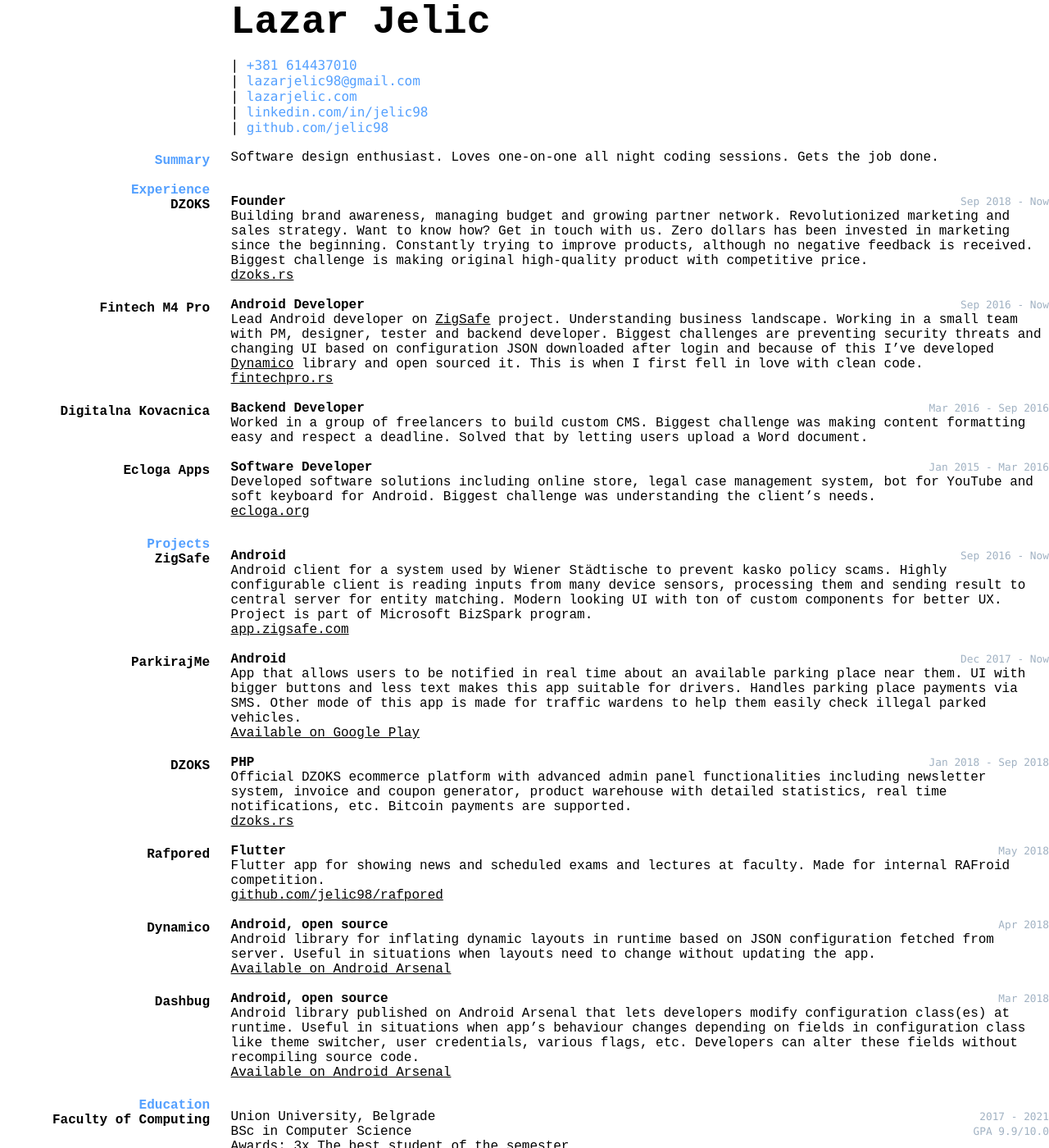
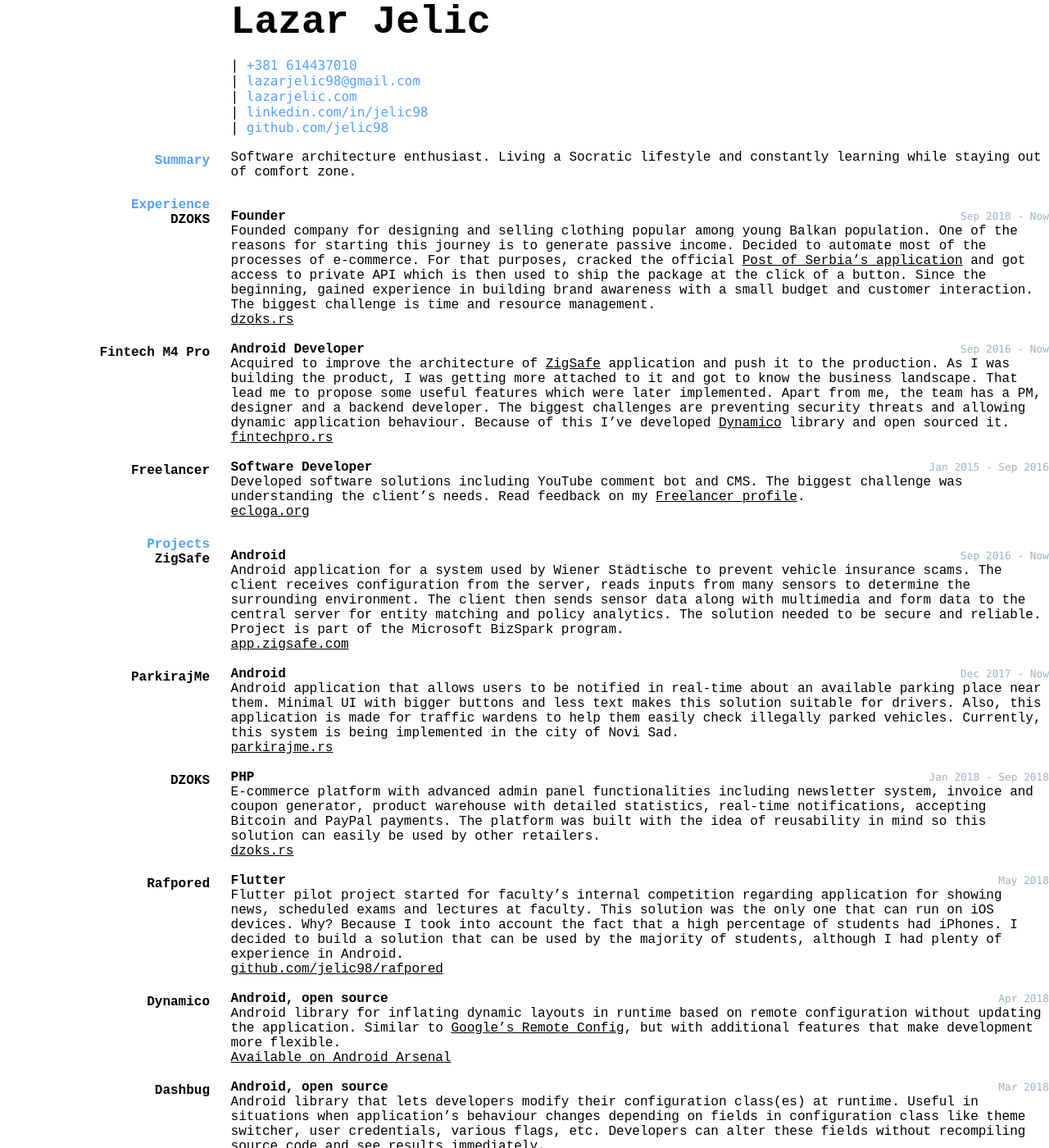
Before and after one commit to jelic98/cv, a Jekyll site: the page built from index.md, in a window 1280 px wide and 1400 px high. Shown: the whole window at 82% size. Built offline with Jekyll 4.4.1, drawn with Linux system fonts in a browser that asks for light colours; our own code applies the rules of GitHub Pages for plain Markdown files; some of the changed text lies outside the part shown.

Commit message:
Detailed descriptions of experiences and projects

```diff
--- a/index.md
+++ b/index.md
@@ -5,9 +5,9 @@ layout: cv
 
 <div id="webaddress">
 	<div>
-		| <a href="tel:+381 614437010">+381 614437010</a>
+		| <a href="tel:+381614437010">+381 614437010</a>
 		<br/>
-		| <a href="mailto:lazarjelic98@gmail.com?subject=Beer?">lazarjelic98@gmail.com</a>
+		| <a href="mailto:lazarjelic98@gmail.com">lazarjelic98@gmail.com</a>
 		<br/>
 		| <a href="https://www.lazarjelic.com">lazarjelic.com</a>
 		<br/>
@@ -18,7 +18,8 @@ layout: cv
 </div>
 
 ## Summary
-Software design enthusiast. Loves one-on-one all night coding sessions. Gets the job done.
+Software architecture enthusiast.
+Living a Socratic lifestyle and constantly learning while staying out of comfort zone.
 
 ## Experience
 
@@ -26,7 +27,12 @@ Software design enthusiast. Loves one-on-one all night coding sessions. Gets the
 __Founder__
 `Sep 2018 - Now`
 
-Building brand awareness, managing budget and growing partner network. Revolutionized marketing and sales strategy. Want to know how? Get in touch with us. Zero dollars has been invested in marketing since the beginning. Constantly trying to improve products, although no negative feedback is received. Biggest challenge is making original high-quality product with competitive price.
+Founded company for designing and selling clothing popular among young Balkan population.
+One of the reasons for starting this journey is to generate passive income.
+Decided to automate most of the processes of e-commerce.
+For that purposes, cracked the official [Post of Serbia’s application](https://play.google.com/store/apps/details?id=rs.assecosee.pttandroidapp) and got access to private API which is then used to ship the package at the click of a button.
+Since the beginning, gained experience in building brand awareness with a small budget and customer interaction.
+The biggest challenge is time and resource management.
 
 [dzoks.rs](https://www.dzoks.rs)
 
@@ -34,21 +40,22 @@ Building brand awareness, managing budget and growing partner network. Revolutio
 __Android Developer__
 `Sep 2016 - Now`
 
-Lead Android developer on [ZigSafe](http://app.zigsafe.com) project. Understanding business landscape. Working in a small team with PM, designer, tester and backend developer. Biggest challenges are preventing security threats and changing UI based on configuration JSON downloaded after login and because of this I’ve developed [Dynamico](https://android-arsenal.com/details/1/6926) library and open sourced it. This is when I first fell in love with clean code.
+Acquired to improve the architecture of [ZigSafe](http://app.zigsafe.com) application and push it to the production.
+As I was building the product, I was getting more attached to it and got to know the business landscape.
+That lead me to propose some useful features which were later implemented.
+Apart from me, the team has a PM, designer and a backend developer.
+The biggest challenges are preventing security threats and allowing dynamic application behaviour.
+Because of this I’ve developed [Dynamico](https://android-arsenal.com/details/1/6926) library and open sourced it.
 
 [fintechpro.rs](http://fintechpro.rs)
 
-### Digitalna Kovacnica
-__Backend Developer__
-`Mar 2016 - Sep 2016`
+### Freelancer
+__Software Developer__
+`Jan 2015 - Sep 2016`
 
-Worked in a group of freelancers to build custom CMS. Biggest challenge was making content formatting easy and respect a deadline. Solved that by letting users upload a Word document.
-
-### Ecloga Apps
-__Software Developer__
-`Jan 2015 - Mar 2016`
-
-Developed software solutions including online store, legal case management system, bot for YouTube and soft keyboard for Android. Biggest challenge was understanding the client’s needs.
+Developed software solutions including YouTube comment bot and CMS.
+The biggest challenge was understanding the client’s needs.
+Read feedback on my [Freelancer profile](https://www.freelancer.com/u/jelic).
 
 [ecloga.org](https://www.ecloga.org)
 
@@ -58,7 +65,11 @@ Developed software solutions including online store, legal case management syste
 __Android__
 `Sep 2016 - Now`
 
-Android client for a system used by Wiener Städtische to prevent kasko policy scams. Highly configurable client is reading inputs from many device sensors, processing them and sending result to central server for entity matching. Modern looking UI with ton of custom components for better UX. Project is part of Microsoft BizSpark program.
+Android application for a system used by Wiener Städtische to prevent vehicle insurance scams.
+The client receives configuration from the server, reads inputs from many sensors to determine the surrounding environment.
+The client then sends sensor data along with multimedia and form data to the central server for entity matching and policy analytics.
+The solution needed to be secure and reliable.
+Project is part of the Microsoft BizSpark program.
 
 [app.zigsafe.com](http://app.zigsafe.com)
 
@@ -66,15 +77,19 @@ Android client for a system used by Wiener Städtische to prevent kasko policy s
 __Android__
 `Dec 2017 - Now`
 
-App that allows users to be notified in real time about an available parking place near them. UI with bigger buttons and less text makes this app suitable for drivers. Handles parking place payments via SMS. Other mode of this app is made for traffic wardens to help them easily check illegal parked vehicles.
+Android application that allows users to be notified in real-time about an available parking place near them.
+Minimal UI with bigger buttons and less text makes this solution suitable for drivers.
+Also, this application is made for traffic wardens to help them easily check illegally parked vehicles.
+Currently, this system is being implemented in the city of Novi Sad.
 
-[Available on Google Play](https://play.google.com/store/apps/details?id=com.synvolt.parkirajme)
+[parkirajme.rs](http://www.parkirajme.rs)
 
 ### DZOKS
 __PHP__
 `Jan 2018 - Sep 2018`
 
-Official DZOKS ecommerce platform with advanced admin panel functionalities including newsletter system, invoice and coupon generator, product warehouse with detailed statistics, real time notifications, etc. Bitcoin payments are supported.
+E-commerce platform with advanced admin panel functionalities including newsletter system, invoice and coupon generator, product warehouse with detailed statistics, real-time notifications, accepting Bitcoin and PayPal payments.
+The platform was built with the idea of reusability in mind so this solution can easily be used by other retailers.
 
 [dzoks.rs](https://www.dzoks.rs)
 
@@ -82,7 +97,11 @@ Official DZOKS ecommerce platform with advanced admin panel functionalities incl
 __Flutter__
 `May 2018`
 
-Flutter app for showing news and scheduled exams and lectures at faculty. Made for internal RAFroid competition.
+Flutter pilot project started for faculty's internal competition regarding application for showing news, scheduled exams and lectures at faculty.
+This solution was the only one that can run on iOS devices.
+Why?
+Because I took into account the fact that a high percentage of students had iPhones.
+I decided to build a solution that can be used by the majority of students, although I had plenty of experience in Android.
 
 [github.com/jelic98/rafpored](https://www.github.com/jelic98/rafpored)
 
@@ -90,7 +109,8 @@ Flutter app for showing news and scheduled exams and lectures at faculty. Made f
 __Android, open source__
 `Apr 2018`
 
-Android library for inflating dynamic layouts in runtime based on JSON configuration fetched from server. Useful in situations when layouts need to change without updating the app.
+Android library for inflating dynamic layouts in runtime based on remote configuration without updating the application.
+Similar to [Google's Remote Config](https://firebase.google.com/docs/remote-config), but with additional features that make development more flexible.
 
 [Available on Android Arsenal](https://android-arsenal.com/details/1/6926)
 
@@ -98,7 +118,9 @@ Android library for inflating dynamic layouts in runtime based on JSON configura
 __Android, open source__
 `Mar 2018`
 
-Android library published on Android Arsenal that lets developers modify configuration class(es) at runtime. Useful in situations when app's behaviour changes depending on fields in configuration class like theme switcher, user credentials, various flags, etc. Developers can alter these fields without recompiling source code.
+Android library that lets developers modify their configuration class(es) at runtime.
+Useful in situations when application's behaviour changes depending on fields in configuration class like theme switcher, user credentials, various flags, etc.
+Developers can alter these fields without recompiling source code and see results immediately.
 
 [Available on Android Arsenal](https://android-arsenal.com/details/1/6891)
 
@@ -109,7 +131,7 @@ Union University, Belgrade
 `2017 - 2021`
 
 BSc in Computer Science
-`GPA 9.9/10.0`
+`CGPA 9.8/10.0`
 
 Awards: 3x The best student of the semester
 
@@ -126,32 +148,43 @@ High school diploma – Mathematics
 ## Key skills
 
 __Java__, Expert
+// Language of choice for tackling problems and clean architecture
 `General`
 
 __Android + Espresso__, Advanced
+// Known for in a professional circle
 `Mobile`
 
+__C__, Intermediate
+// Part of "Advanced C" student club, Modified Linux kernel
+`Low-level`
+
 __PHP + Laravel + MySQL__, Intermediate
-`Web`
+// Built complex backend applications
+`Web/Backend`
+
+__JavaScript__, Competent
+// Inter alia, built [genetic algorithm simulation](https://ecloga.org/projects/genetic)
+`Web/Frontend`
 
 ## Conferences
 
-BalCCon
+[BalCCon](https://2k19.balccon.org)
 `2017, 2018`
 
-Belgrade Test Conference
+[Belgrade Test Conference](https://bg-testconference.rs)
 `2017, 2018`
 
-DIDS
+[DIDS](https://dids.rs)
 `2018`
 
-eMagine
+[eMagine](https://emagine.rs)
 `2018`
 
-Future Money Tech
+[Future Money Tech](https://startit.rs/future-money-tech)
 `2018`
 
-Reinventing The World - Industry 4.0
+[Reinventing The World - Industry 4.0](https://ntpark-conf.rs)
 `2018`
 
 ## Additional
```
